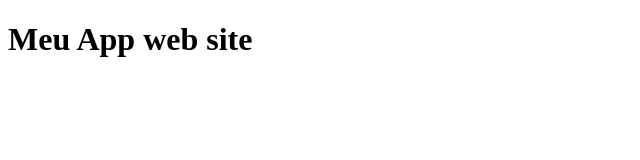
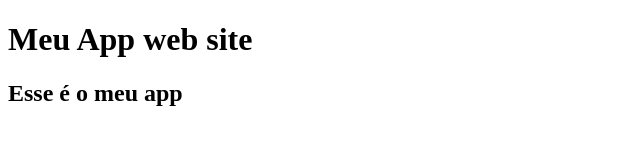
Before and after one commit to GuilhermeCS-RN/gitVScode, a plain HTML site: page index.html in a window 1280 px wide. Shown: the whole page, without its empty margins (0-640 px from the left). Drawn offline with Linux system fonts and the light colour scheme.

Commit message:
segunda versão do site

```diff
--- a/index.html
+++ b/index.html
@@ -7,5 +7,6 @@
 </head>
 <body>
     <h1>Meu App web site</h1>
+    <h2>Esse é o meu app</h2>
 </body>
 </html>
```
